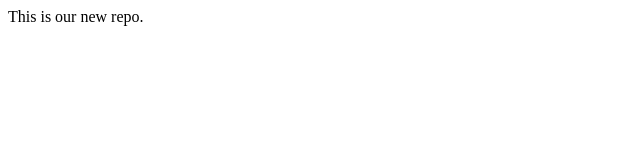
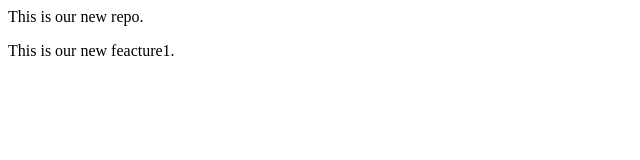
Before and after one commit to laiba-amjad9292/localrepo, a plain HTML site: page index.html in a window 1280 px wide. Shown: the whole page, without its empty margins (0-640 px from the left). Drawn offline with Linux system fonts and the light colour scheme.

Commit message:
add new commit

```diff
--- a/index.html
+++ b/index.html
@@ -1,3 +1,6 @@
 <p>
     This is our new repo.
 </p>
+<p>
+    This is our new feacture1.
+</p>
```
